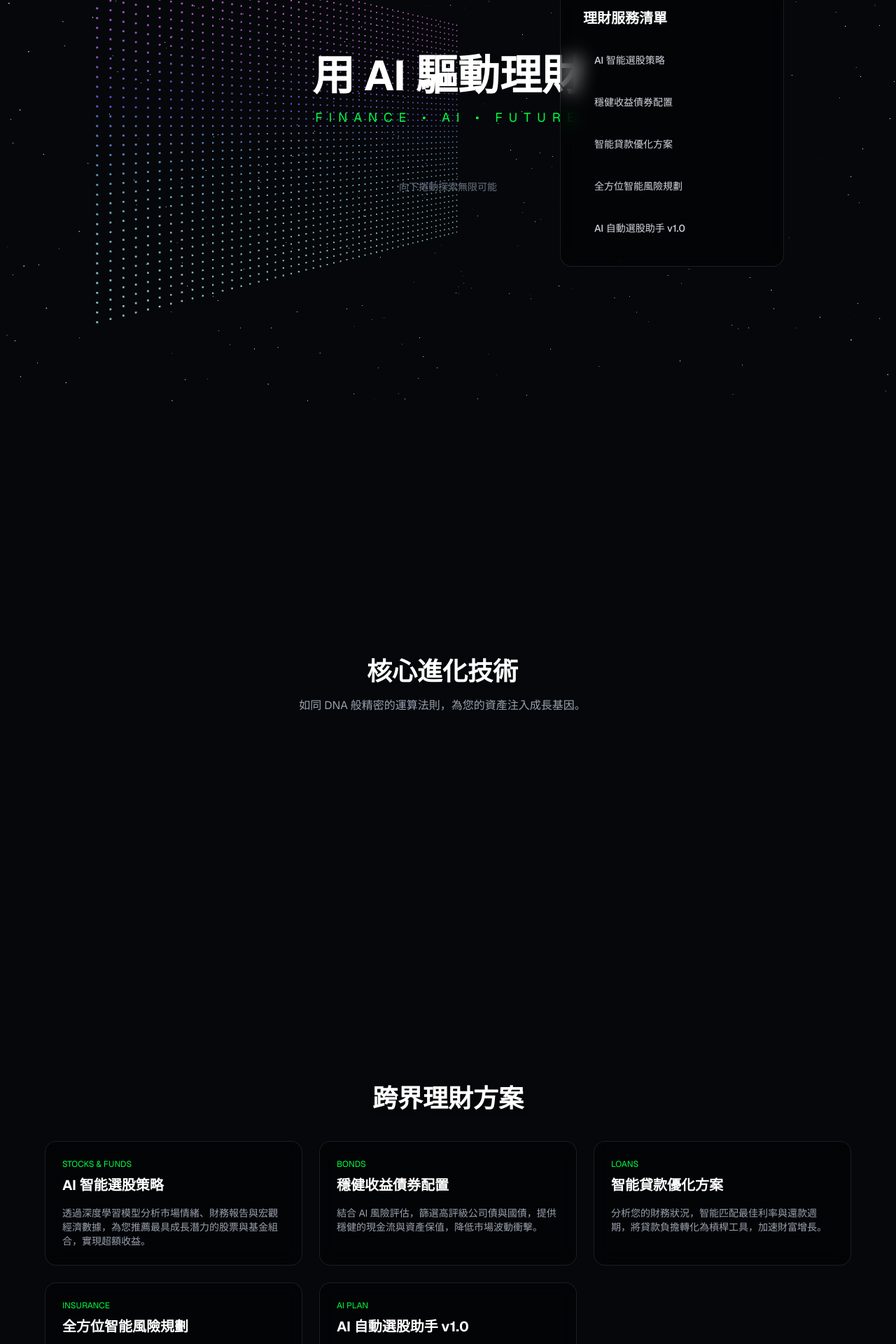
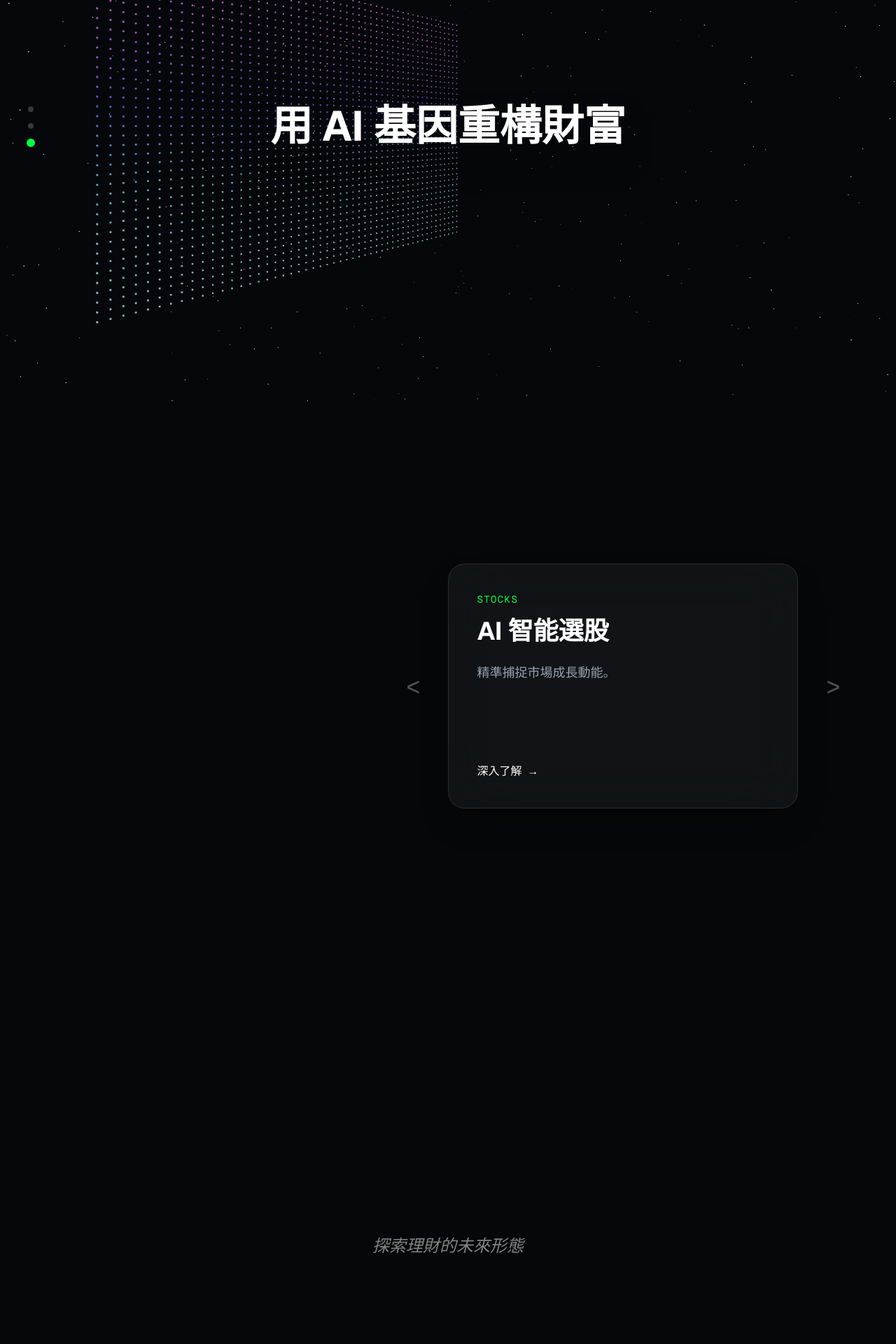
Before and after one commit to s987654321052-hub/finance-ai, a Next.js app: page / in a window 1280 px wide. Shown: the part 220-2140 px from the top of the page at 70% size. Built offline with nearby package versions, Linux system fonts and the light colour scheme.

Commit message:
Update page.tsx

```diff
--- a/app/page.tsx
+++ b/app/page.tsx
@@ -5,62 +5,15 @@ import * as THREE from "three";
 import { gsap } from "gsap";
 import { OrbitControls, Stars } from "@react-three/drei";
 
-// 詳細數據內容，點擊後會彈出顯示
-const detailedData = {
-  "STOCKS & FUNDS": {
-    title: "AI 智能選股策略",
-    description: "透過深度學習模型分析市場情緒、財務報告與宏觀經濟數據，為您推薦最具成長潛力的股票與基金組合，實現超額收益。",
-    metrics: [
-      { label: "預期年化收益", value: "18.5%", color: "text-green-400" },
-      { label: "波動率", value: "中", color: "text-yellow-400" },
-      { label: "歷史勝率", value: "78%", color: "text-blue-400" },
-    ],
-    chartData: [10, 20, 15, 30, 25, 40] // 簡化數據，實際可繪製圖表
-  },
-  "BONDS": {
-    title: "穩健收益債券配置",
-    description: "結合 AI 風險評估，篩選高評級公司債與國債，提供穩健的現金流與資產保值，降低市場波動衝擊。",
-    metrics: [
-      { label: "預期年化收益", value: "4.2%", color: "text-blue-400" },
-      { label: "風險評級", value: "低", color: "text-green-400" },
-      { label: "分散度", value: "高", color: "text-green-400" },
-    ],
-    chartData: [5, 8, 7, 9, 6, 10]
-  },
-  "LOANS": {
-    title: "智能貸款優化方案",
-    description: "分析您的財務狀況，智能匹配最佳利率與還款週期，將貸款負擔轉化為槓桿工具，加速財富增長。",
-    metrics: [
-      { label: "平均節省利息", value: "1.2%", color: "text-green-400" },
-      { label: "審批時間", value: "24小時", color: "text-blue-400" },
-      { label: "用戶滿意度", value: "92%", color: "text-yellow-400" },
-    ],
-    chartData: [2, 4, 3, 5, 4, 6]
-  },
-  "INSURANCE": {
-    title: "全方位智能風險規劃",
-    description: "基於個人生命週期與風險偏好，智能定制保障計畫，從健康醫療到資產傳承，提供滴水不漏的全面防護。",
-    metrics: [
-      { label: "保障範圍", value: "廣", color: "text-green-400" },
-      { label: "定制化程度", value: "高", color: "text-blue-400" },
-      { label: "理賠速度", value: "快", color: "text-green-400" },
-    ],
-    chartData: [1, 2, 1, 3, 2, 4]
-  },
-  "AI PLAN": {
-    title: "AI 自動選股助手 v1.0",
-    description: "正在開發中：透過實時數據流與機器學習演算法，實現全自動化的市場監測與交易執行，解放您的時間。",
-    metrics: [
-      { label: "預期發布", value: "2024 Q3", color: "text-yellow-400" },
-      { label: "核心技術", value: "LLM + ML", color: "text-blue-400" },
-      { label: "合作夥伴", value: "待定", color: "text-gray-400" },
-    ],
-    chartData: [0, 0, 0, 0, 0, 0]
-  }
-};
+const detailedData = [
+  { id: "stocks", category: "STOCKS", title: "AI 智能選股", content: "精準捕捉市場成長動能。" },
+  { id: "bonds", category: "BONDS", title: "穩健收益配置", content: "構築資產避風港。" },
+  { id: "loans", category: "LOANS", title: "智能貸款優化", content: "加速財富累積速度。" },
+  { id: "insurance", category: "INSURANCE", title: "全方位風險規劃", content: "滴水不漏的全面防護。" },
+  { id: "ai", category: "AI PLAN", title: "自動選股助手", content: "解放時間的自動交易。" },
+];
 
-
-function MorphingParticles({ shape, particleXOffset }: { shape: string, particleXOffset: number }) {
+function MorphingParticles({ shape, xOffset }: { shape: string, xOffset: number }) {
   const count = 2000;
   const mesh = useRef<THREE.Points>(null);
   const geoRef = useRef<THREE.BufferGeometry>(null);
@@ -73,26 +26,22 @@ function MorphingParticles({ shape, particleXOffset }: { shape: string, particle
     const colorObj = new THREE.Color();
 
     for (let i = 0; i < count; i++) {
-      // 球體
       const phi = Math.acos(-1 + (2 * i) / count);
       const theta = Math.sqrt(count * Math.PI) * phi;
       sphere[i * 3] = Math.cos(theta) * Math.sin(phi) * 2.5;
       sphere[i * 3 + 1] = Math.sin(theta) * Math.sin(phi) * 2.5;
       sphere[i * 3 + 2] = Math.cos(phi) * 2.5;
 
-      // 網格
       grid[i * 3] = (i % 50) * 0.15 - 3.75;
       grid[i * 3 + 1] = Math.floor(i / 50) * 0.15 - 3;
       grid[i * 3 + 2] = 0;
 
-      // DNA (彩色影片核心)
       const t = (i / count) * Math.PI * 6;
       const side = i % 2 === 0 ? 1 : -1;
       dna[i * 3] = Math.cos(t) * 0.8 * side;
       dna[i * 3 + 1] = (i / count) * 6 - 3;
       dna[i * 3 + 2] = Math.sin(t) * 0.8 * side;
 
-      // 顏色設定：從青色到紫色的漸層
       const pct = i / count;
       colorObj.setHSL(0.5 + pct * 0.3, 0.8, 0.5);
       colors[i * 3] = colorObj.r;
@@ -111,70 +60,33 @@ function MorphingParticles({ shape, particleXOffset }: { shape: string, particle
 
   useEffect(() => {
     if (mesh.current) {
-      let target;
-      if (shape === "sphere") target = spherePositions;
-      else if (shape === "grid") target = gridPositions;
-      else target = dnaPositions;
-
+      let target = shape === "sphere" ? spherePositions : shape === "grid" ? gridPositions : dnaPositions;
       const currentPos = mesh.current.geometry.attributes.position.array as Float32Array;
-      gsap.to(currentPos, {
-        duration: 2,
-        endArray: target as any,
-        ease: "power3.inOut",
-        onUpdate: () => {
-          mesh.current!.geometry.attributes.position.needsUpdate = true;
-        },
-      });
-      // 粒子本身 X 軸偏移的動畫
-      gsap.to(mesh.current.position, {
-        x: particleXOffset,
-        duration: 2,
-        ease: "power3.inOut"
-      });
+      gsap.to(currentPos, { duration: 2, endArray: target as any, ease: "power3.inOut", onUpdate: () => { mesh.current!.geometry.attributes.position.needsUpdate = true; } });
+      gsap.to(mesh.current.position, { x: xOffset, duration: 2, ease: "power3.inOut" });
     }
-  }, [shape, particleXOffset, spherePositions, gridPositions, dnaPositions]);
+  }, [shape, xOffset, spherePositions, gridPositions, dnaPositions]);
 
   useFrame((state) => {
     if (mesh.current) {
       mesh.current.rotation.y += 0.002;
-      mesh.current.rotation.x = THREE.MathUtils.lerp(mesh.current.rotation.x, state.mouse.y * 0.2, 0.05);
-      // 鏡頭微幅跟隨滑鼠移動
-      state.camera.position.x = THREE.MathUtils.lerp(state.camera.position.x, state.mouse.x * 1, 0.05);
-      state.camera.lookAt(0, 0, 0); // 確保鏡頭持續看著中心
+      state.camera.position.x = THREE.MathUtils.lerp(state.camera.position.x, state.mouse.x * 0.5, 0.05);
+      state.camera.lookAt(0, 0, 0);
     }
   });
 
   return (
     <points ref={mesh}>
       <bufferGeometry ref={geoRef} />
-      <pointsMaterial
-        size={0.04}
-        vertexColors={true}
-        transparent={true}
-        opacity={0.8}
-        blending={THREE.AdditiveBlending}
-        sizeAttenuation={true}
-      />
+      <pointsMaterial size={0.04} vertexColors={true} transparent opacity={0.8} blending={THREE.AdditiveBlending} sizeAttenuation />
     </points>
   );
 }
 
 export default function Home() {
   const [currentShape, setCurrentShape] = useState("sphere");
-  const [isDetailOpen, setIsDetailOpen] = useState(false);
-  const [selectedCategory, setSelectedCategory] = useState("");
+  const [activeIndex, setActiveIndex] = useState(0);
 
-  const handleOpenDetail = useCallback((category: string) => {
-    setSelectedCategory(category);
-    setIsDetailOpen(true);
-  }, []);
-
-  const handleCloseDetail = useCallback(() => {
-    setIsDetailOpen(false);
-    setSelectedCategory("");
-  }, []);
-
-  // 監聽捲動事件自動切換形態和粒子位置
   useEffect(() => {
     const handleScroll = () => {
       const scrollPercent = window.scrollY / (document.documentElement.scrollHeight - window.innerHeight);
@@ -186,124 +98,70 @@ export default function Home() {
     return () => window.removeEventListener("scroll", handleScroll);
   }, []);
 
-  // 根據形狀調整粒子 X 軸偏移，為右側 UI 騰出空間
-  const particleXOffset = useMemo(() => {
-    if (currentShape === "sphere") return 0;
-    if (currentShape === "dna") return -1.5; // DNA 時稍微往左
-    return -2.5; // 網格時大幅往左
-  }, [currentShape]);
-
-
-  const currentDetail = selectedCategory ? detailedData[selectedCategory as keyof typeof detailedData] : null;
+  const particleXOffset = useMemo(() => currentShape === "sphere" ? 0 : -2.5, [currentShape]);
 
   return (
     <main className="relative bg-[#05070a] font-sans overflow-x-hidden">
+      {/* 1. 頂點 Apple 風格導航欄 */}
+      <nav className="fixed top-0 w-full z-50 bg-black/50 backdrop-blur-lg border-b border-white/10 px-10 py-4 flex justify-between items-center">
+        <div className="text-white font-bold text-xl tracking-tighter">FINANCE AI</div>
+        <div className="hidden md:flex gap-8 text-gray-400 text-sm">
+          {["商店", "技術", "方案", "支援"].map((item) => (
+            <a key={item} href="#" className="hover:text-white transition-colors">{item}</a>
+          ))}
+        </div>
+        <button className="bg-white text-black px-4 py-1.5 rounded-full text-xs font-bold">立即開始</button>
+      </nav>
+
       <div className="h-[300vh] w-full">
-        {/* 固定背景 Canvas，背景模糊效果 */}
-        <div className={`fixed inset-0 z-0 transition-all duration-500 ${isDetailOpen ? 'filter blur-sm brightness-50' : ''}`}>
+        {/* 固定背景 */}
+        <div className="fixed inset-0 z-0">
           <Canvas camera={{ position: [0, 0, 8] }}>
             <color attach="background" args={["#05070a"]} />
             <Stars radius={100} count={3000} factor={4} fade />
-            <MorphingParticles shape={currentShape} particleXOffset={particleXOffset} />
-            <OrbitControls enableZoom={false} />
+            <MorphingParticles shape={currentShape} xOffset={particleXOffset} />
           </Canvas>
         </div>
 
-        {/* UI 內容疊層 - 第一屏：歡迎 */}
-        <section className="relative z-10 h-screen flex flex-col items-center justify-center pointer-events-none text-center">
-          <h1 className="text-5xl md:text-6xl font-bold text-white mb-4 drop-shadow-lg">
-            用 AI 驅動理財
-          </h1>
-          <p className="text-[#00FF41] text-lg tracking-[0.5em] mb-20">
-            FINANCE • AI • FUTURE
-          </p>
-          <p className="text-gray-500 text-sm animate-bounce">
-            向下捲動探索無限可能
-          </p>
+        {/* 2. 左側上下進度點 */}
+        <div className="fixed left-10 top-1/2 -translate-y-1/2 z-40 flex flex-col gap-4">
+          {["sphere", "dna", "grid"].map((s) => (
+            <div key={s} className={`w-2 h-2 rounded-full transition-all duration-500 ${currentShape === s ? "bg-[#00FF41] scale-150" : "bg-white/20"}`} />
+          ))}
+        </div>
+
+        {/* 內容區塊 */}
+        <section className="relative z-10 h-screen flex items-center justify-center text-center">
+          <h1 className="text-6xl font-bold text-white drop-shadow-2xl">用 AI 基因重構財富</h1>
         </section>
 
-        {/* UI 內容疊層 - 第二屏：核心技術與右側選單 */}
-        <section className="relative z-10 h-screen flex items-center justify-center p-8">
-            <div className="w-1/2 flex flex-col justify-center items-center pointer-events-none pr-4 text-center">
-                <h2 className="text-4xl font-bold text-white mb-4 drop-shadow-md">
-                    核心進化技術
-                </h2>
-                <p className="text-gray-400 max-w-md">
-                    如同 DNA 般精密的運算法則，為您的資產注入成長基因。
-                </p>
+        {/* 3. 右側左右滑動內容區 (核心 Y 軸) */}
+        <section className="relative z-10 h-screen flex items-center justify-end px-20">
+          <div className="flex items-center gap-10 max-w-4xl">
+            {/* 左箭頭 */}
+            <button onClick={() => setActiveIndex(Math.max(0, activeIndex - 1))} className="text-white/30 hover:text-white text-4xl">{"<"}</button>
+
+            {/* 卡片本體 */}
+            <div className="bg-white/5 backdrop-blur-2xl border border-white/10 p-10 rounded-3xl w-[500px] h-[350px] flex flex-col justify-between shadow-2xl">
+              <div>
+                <div className="text-[#00FF41] font-mono text-sm mb-4 tracking-widest">{detailedData[activeIndex].category}</div>
+                <h2 className="text-4xl font-bold text-white mb-6">{detailedData[activeIndex].title}</h2>
+                <p className="text-gray-400 text-lg leading-relaxed">{detailedData[activeIndex].content}</p>
+              </div>
+              <button className="text-white flex items-center gap-2 group">
+                深入了解 <span className="group-hover:translate-x-2 transition-transform">→</span>
+              </button>
             </div>
 
-            {/* 右側固定選單 */}
-            <div className="w-1/2 fixed right-0 h-screen top-0 flex items-center justify-center pointer-events-auto">
-                <div className="bg-black/40 backdrop-blur-md border border-white/10 rounded-2xl p-6 md:p-8 w-64 md:w-80 flex flex-col gap-4">
-                    <h3 className="text-white text-xl font-bold mb-2">理財服務清單</h3>
-                    {Object.keys(detailedData).map((category, index) => (
-                        <button
-                            key={index}
-                            onClick={() => handleOpenDetail(category)}
-                            className={`block w-full text-left py-3 px-4 rounded-lg transition-all text-sm font-medium
-                                ${selectedCategory === category ? 'bg-[#00FF41] text-black' : 'text-gray-300 hover:bg-white/10 hover:text-white'}`}
-                        >
-                            {detailedData[category as keyof typeof detailedData].title}
-                        </button>
-                    ))}
-                </div>
-            </div>
+            {/* 右箭頭 */}
+            <button onClick={() => setActiveIndex(Math.min(detailedData.length - 1, activeIndex + 1))} className="text-white/30 hover:text-white text-4xl">{">"}</button>
+          </div>
         </section>
 
-        {/* UI 內容疊層 - 第三屏：理財智庫卡片 */}
-        <section className="relative z-10 h-screen flex flex-col items-center justify-center p-8">
-            <h2 className="text-4xl font-bold text-white mb-10 drop-shadow-md">
-                跨界理財方案
-            </h2>
-            <div className="grid grid-cols-1 md:grid-cols-2 lg:grid-cols-3 gap-6 max-w-6xl pointer-events-auto">
-                {Object.values(detailedData).map((item, index) => (
-                    <div key={index}
-                         className="bg-black/40 border border-white/10 p-6 rounded-2xl backdrop-blur-md hover:border-[#00FF41] transition-all group cursor-pointer"
-                         onClick={() => handleOpenDetail(Object.keys(detailedData)[index])}>
-                        <div className="text-[#00FF41] text-xs mb-2">{Object.keys(detailedData)[index]}</div>
-                        <h3 className="text-white text-xl font-bold mb-4">{item.title}</h3>
-                        <p className="text-gray-400 text-sm line-clamp-3">{item.description}</p>
-                    </div>
-                ))}
-            </div>
+        <section className="relative z-10 h-screen flex flex-col items-center justify-center">
+           <h2 className="text-white text-2xl opacity-50 italic">探索理財的未來形態</h2>
         </section>
       </div>
-
-      {/* 彈出詳情頁 */}
-      {isDetailOpen && currentDetail && (
-        <div className="fixed inset-0 z-50 flex items-center justify-center p-4">
-          <div className="bg-black/70 backdrop-blur-xl border border-[#00FF41]/30 rounded-3xl p-8 md:p-12 max-w-3xl w-full text-white relative shadow-2xl animate-fade-in-up">
-            <button
-              onClick={handleCloseDetail}
-              className="absolute top-4 right-4 text-gray-400 hover:text-white text-3xl font-light leading-none"
-            >
-              &times;
-            </button>
-            <h2 className="text-4xl font-bold text-[#00FF41] mb-6">{currentDetail.title}</h2>
-            <p className="text-gray-300 text-lg leading-relaxed mb-8">{currentDetail.description}</p>
-
-            <div className="grid grid-cols-1 md:grid-cols-3 gap-6 mb-8">
-              {currentDetail.metrics.map((metric, idx) => (
-                <div key={idx} className="bg-white/5 p-4 rounded-xl flex flex-col items-center justify-center text-center">
-                  <p className={`text-4xl font-bold ${metric.color} mb-1`}>{metric.value}</p>
-                  <p className="text-gray-400 text-sm">{metric.label}</p>
-                </div>
-              ))}
-            </div>
-
-            {/* 簡化的圖表區域 */}
-            <div className="h-40 bg-white/5 rounded-xl p-4 flex items-end">
-                {currentDetail.chartData.map((val, idx) => (
-                    <div key={idx}
-                         className="flex-1 bg-[#00FF41] mx-1 rounded-sm transition-all duration-500"
-                         style={{ height: `${val * 2}%` }}> {/* 乘以比例放大高度 */}
-                    </div>
-                ))}
-            </div>
-          </div>
-        </div>
-      )}
     </main>
   );
 }
```
